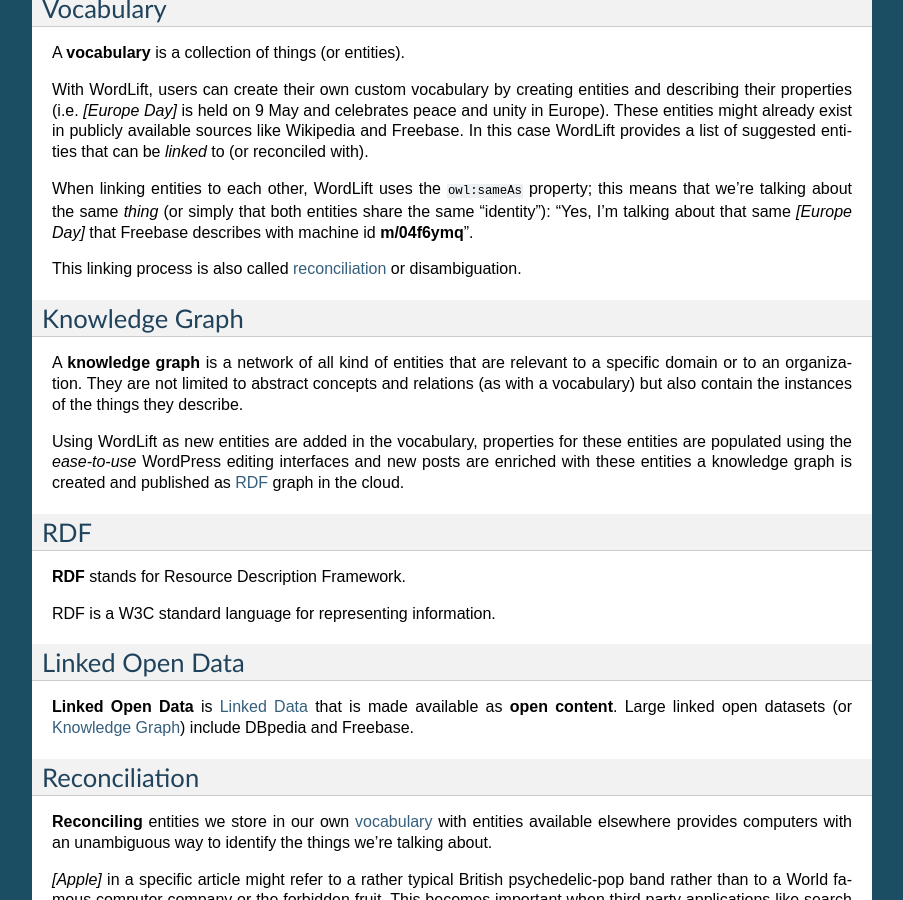
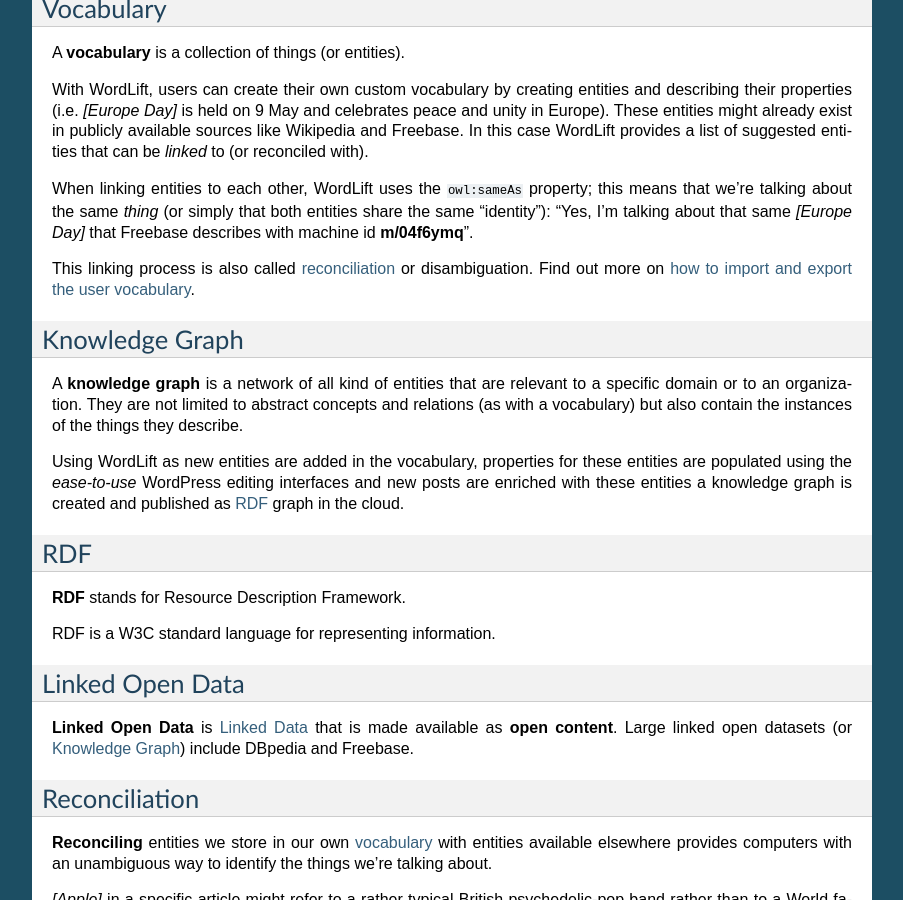
Before and after one commit to insideout10/wordlift-docs, a Sphinx documentation site: the page built from docs/key-concepts.rst, in a window 1280 px wide and 900 px high, scrolled down 783 px. Shown: the whole window, without its empty margins (198-1101 px from the left). Built offline with Sphinx 7.4.7, drawn with Linux system fonts in a browser that asks for light colours.

Commit message:
Update key-concepts.rst

```diff
--- a/docs/key-concepts.rst
+++ b/docs/key-concepts.rst
@@ -36,7 +36,7 @@
 When linking entities to each other, WordLift uses the ``owl:sameAs`` property; this means that we're talking about the same *thing* (or simply that both entities share the same "identity"): "Yes, I'm talking about that same *[Europe Day]* that Freebase describes with machine id **m/04f6ymq**".
 
 
-This linking process is also called `reconciliation`_ or disambiguation.
+This linking process is also called `reconciliation`_ or disambiguation. Find out more on `how to import and export the user vocabulary <import-export-vocabulary.html>`_.
 
 Knowledge Graph
 _____________
```
